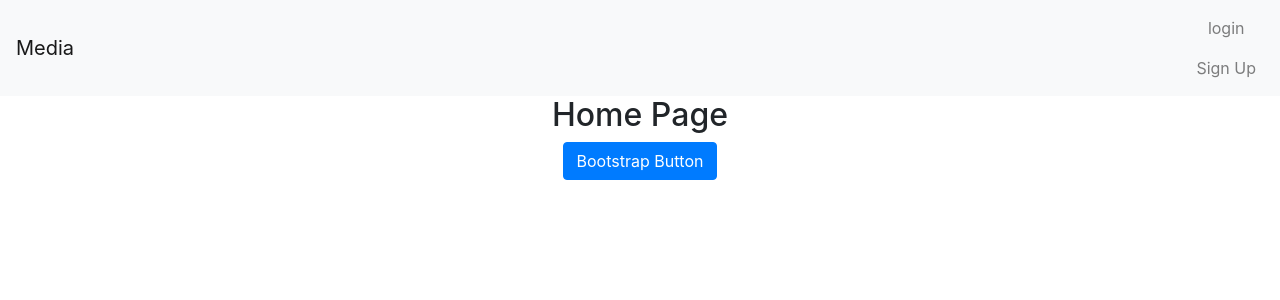
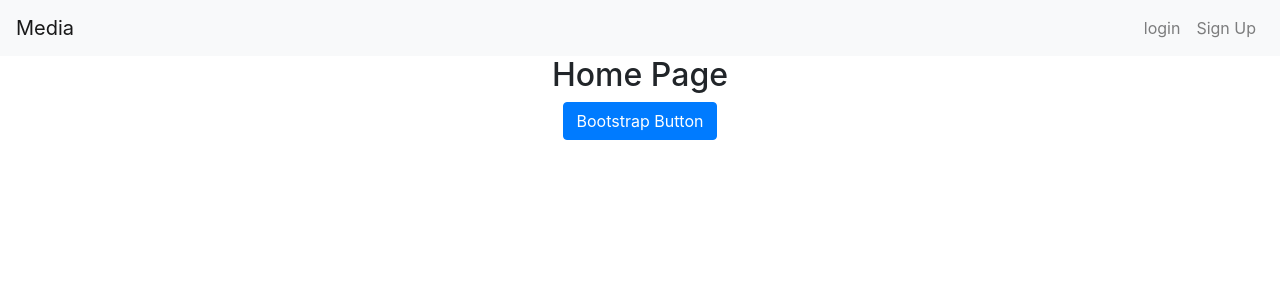
Before and after one commit to lacyjpr/media, a React (Create React App) app in the folder client/: page / in a window 1280 px wide. Shown: the top 300 px of the page. Built offline with nearby package versions, Linux system fonts and the light colour scheme; no server answers.

Commit message:
Display navbar horizontally

```diff
--- a/client/src/components/Header/Header.css
+++ b/client/src/components/Header/Header.css
@@ -5,3 +5,8 @@
 .person {
   height: 22px;
 }
+
+.nav-link {
+  display: inline;
+  padding: 0.5rem 1rem;
+}
--- a/client/src/components/Header/Header.js
+++ b/client/src/components/Header/Header.js
@@ -27,16 +27,14 @@ const Header = () => {
               <div>
                 <NavItem>
                   {!isAuth && (
+                    <div>
                       <NavLink href="#" onClick={login}>
                         login
                       </NavLink>
-                  )}
-                </NavItem>
-                <NavItem>
-                  {!isAuth && (
                       <NavLink tag={Link} to="/signup">
                         Sign Up
                       </NavLink>
+                    </div>
                   )}
                 </NavItem>
                 <UncontrolledDropdown nav inNavbar>
```
Lines whose indentation alone changed are shown as unchanged.
